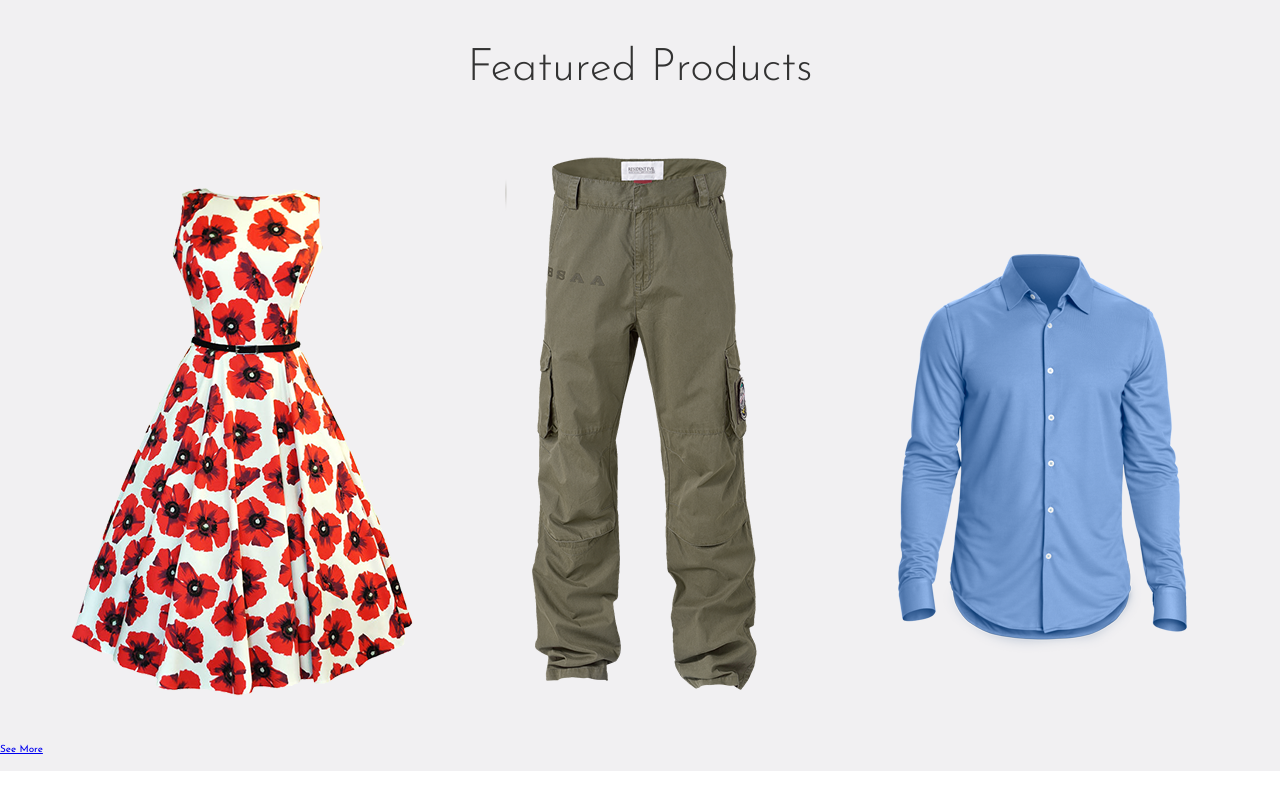
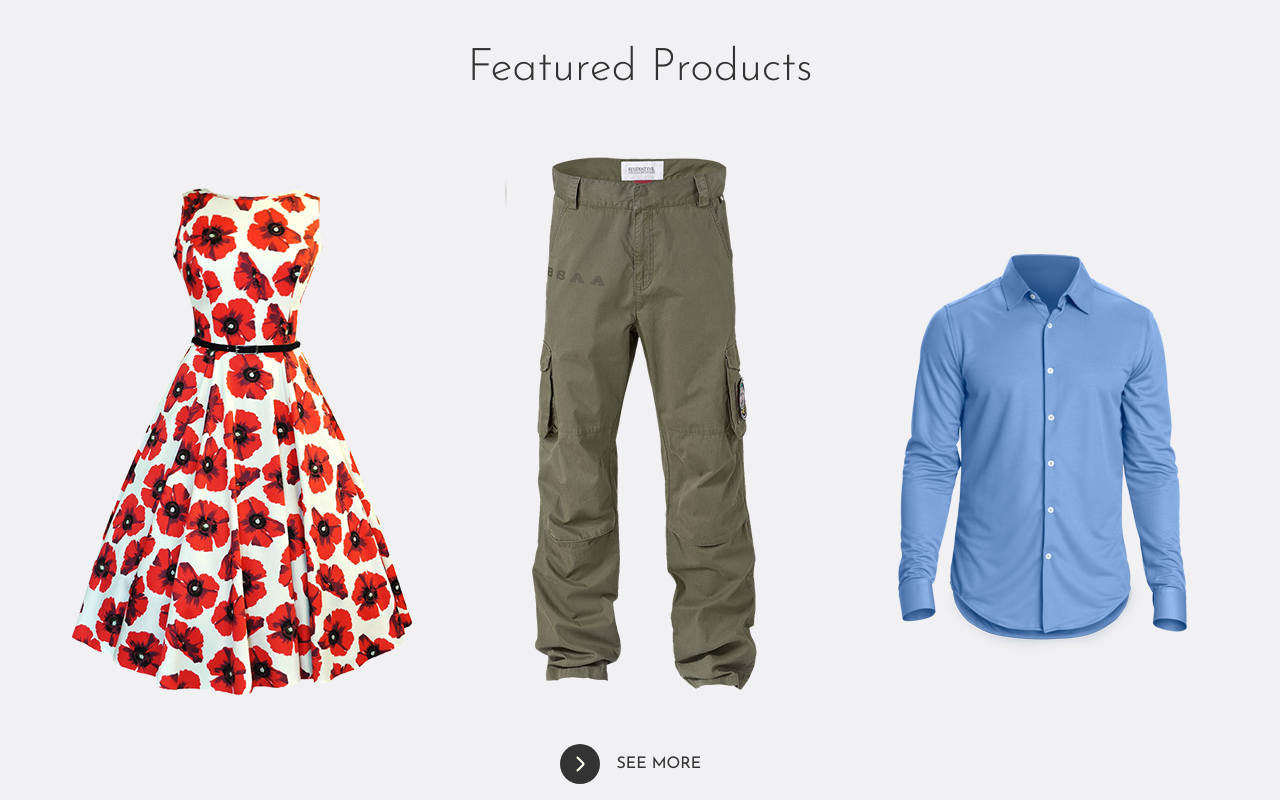
Before and after one commit to tod619/clothes_shop, a plain HTML site: page index.html in a window 1280 px wide. Shown: the part 899-1699 px from the top of the page. Before the commit the page ends 1670 px from the top, so only its background shows below. Drawn offline with Linux system fonts and the light colour scheme.

Commit message:
create style for products btn in _buttons.scss file

```diff
--- a/styles/components/_button.scss
+++ b/styles/components/_button.scss
@@ -0,0 +1,69 @@
+.btn {
+    width: 16rem;
+    height: 4rem;
+    text-decoration: none;
+    @include flexPositon(space-around);
+    position: relative;
+
+    &:hover .btn-bg {
+        width: 18rem;
+    }
+
+    &:hover .btn-text {
+        color: color(secondary);
+    }
+
+    &:hover .arrow {
+        transform: translateX(1rem);
+    }
+
+    &:hover .arrow-line-1 {
+        width: 2rem;
+    }
+
+
+    &-bg {
+        width: 4rem;
+        height: 4rem;
+        background-color: color(primary);
+        border-radius: 5rem;
+        position: absolute;
+        left: 0;
+        transition: width 0.3s;
+    }
+
+    &-text {
+        font-size: size(xs);
+        text-transform: uppercase;
+        color: color(primary);
+        z-index: 10;
+    }
+
+    .arrow {
+        @include flexPositon;
+        transition: transform 0.3s;
+
+        &-line {
+            height: 0.2rem;
+            background-color: color(secondary);
+            position: absolute;
+            transform-origin: right;
+        }
+
+        &-line-1 {
+            width: 0;
+            transform: translateX(-0.7rem);
+            transition: width 0.3s;
+        }
+
+        &-line-2 {
+            width: 1rem;
+            transform: rotateZ(45deg);
+        }
+
+        &-line-3 {
+            width: 1rem;
+            transform: rotateZ(-45deg);
+        }
+    }
+}
--- a/styles/layout/_products.scss
+++ b/styles/layout/_products.scss
@@ -77,3 +77,7 @@
 
      }
 }
+
+.products-btn {
+    @include flexPositon;
+}
```
Also changed, not shown: styles/style.css, 1 other file.
